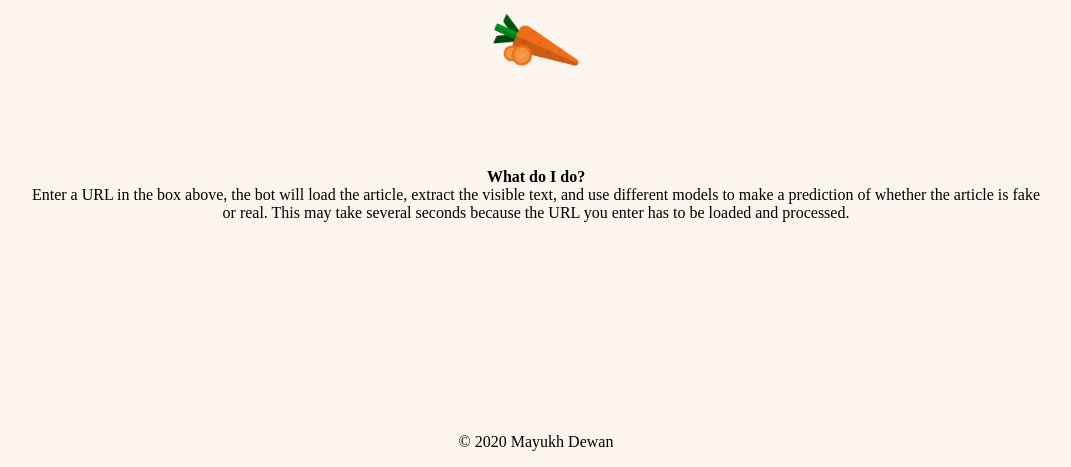
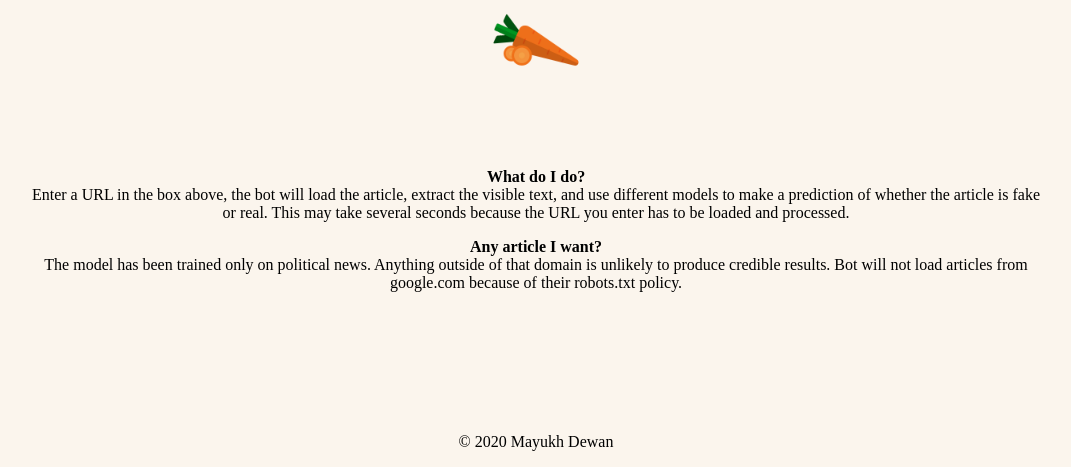
Before and after one commit to mayukh3333/CheckMyCarrots, a Flask app: page / in a window 1280 px wide. Shown: the part 333-800 px from the top of the page, without its empty margins (104-1175 px from the left). Run offline with Flask 2, Linux system fonts and the light colour scheme; parts of the project's set-up code (start-up, migrations or seed data) failed here and were passed over.

Commit message:
google articles update

```diff
--- a/templates/index.html
+++ b/templates/index.html
@@ -50,9 +50,9 @@
             <p align = 'center'><b>What do I do?</b><br> Enter a URL in the box above, the bot will load the article, extract the visible text, and use different models to make a prediction of whether the article is fake or real. This may take several seconds because
                 the URL you enter has to be loaded and processed.
             </p>
-            <!---<p><b>Any article I want?</b> <br> The model has been trained only on political news. Anything outside of that domain is unlikely to produce credible results. Bot will not load articles from Bloomberg.com because of their robots.txt policy.
+            <p align = 'center'><b>Any article I want?</b> <br> The model has been trained only on political news. Anything outside of that domain is unlikely to produce credible results. Bot will not load articles from google.com because of their robots.txt policy.
             </p>
-            <p>
+            <!---<p>
                 I have more questions, comments, and concern Email me <a href="mailto:mayukhdewan@gmail.com">here</a>
             </p>--->
         </div>
```
